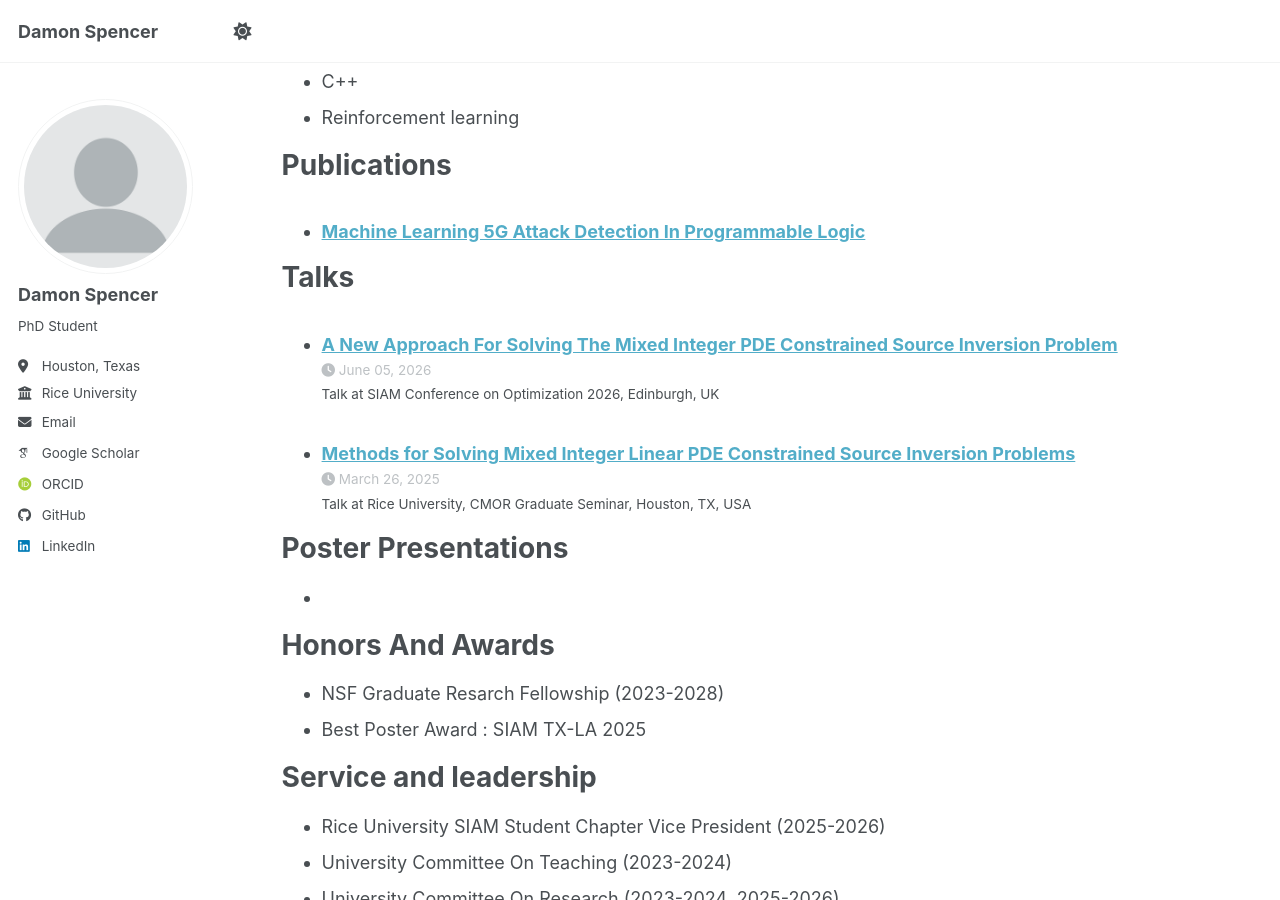
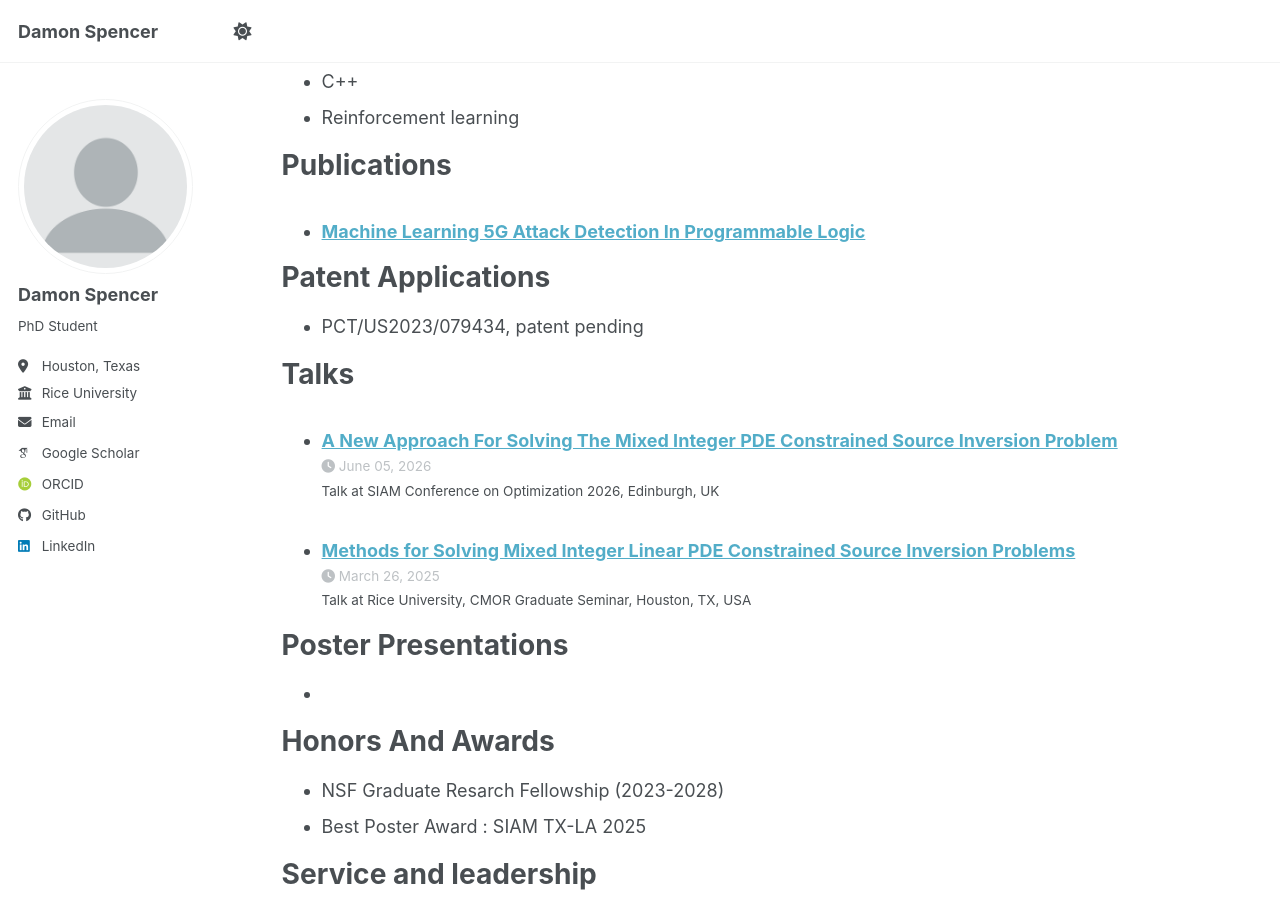
Before and after one commit to damonspencer/damonspencer.github.io, a Jekyll site: the page built from _pages/cv.md, in a window 1280 px wide and 900 px high, scrolled down 823 px. Built offline with Jekyll 4.4.1, drawn with Linux system fonts in a browser that asks for light colours; some web fonts are replaced; a script bundle is joined from its source files by our own code; library files that are not in the unit come from our copies.

Commit message:
Update cv.md

```diff
--- a/_pages/cv.md
+++ b/_pages/cv.md
@@ -42,6 +42,10 @@ Publications
     {% include archive-single-cv.html %}
   {% endfor %}</ul>
 
+Patent Applications
+======
+  * PCT/US2023/079434, patent pending
+
 Talks
 ======
   <ul>{% for post in site.talks reversed %}
```
